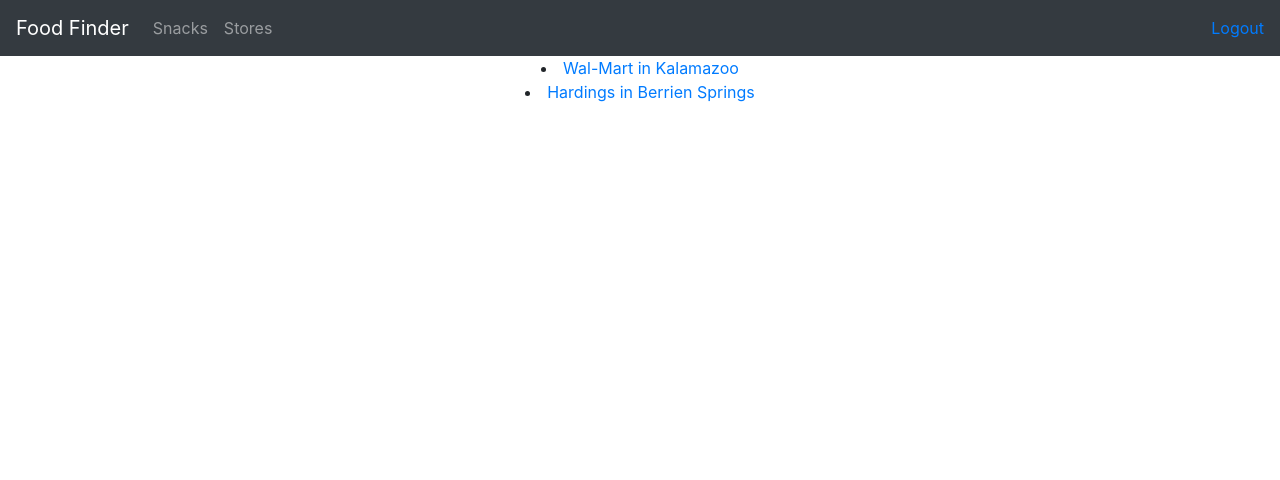
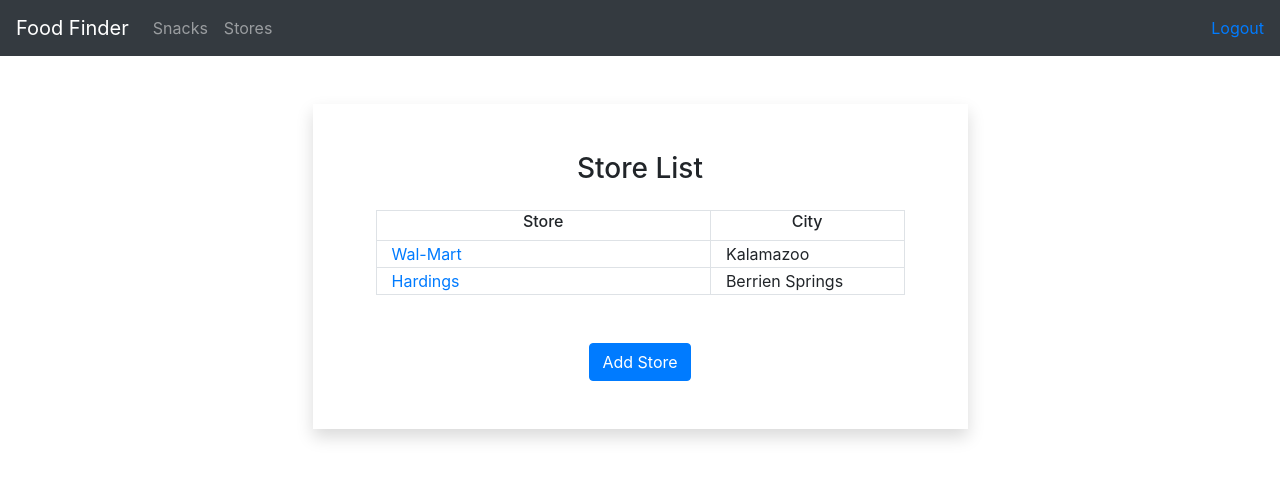
Before and after one commit to Sknapper4/foodFinder, a Django app: page /food/store_list/ in a window 1280 px wide. Shown: the top 480 px of the page. Run offline with Django 3.2, Linux system fonts and the light colour scheme; a user stored in the database is signed in; data comes from the database, SQL or seed files in the repository; both versions use the stored data as it was after the commit; some libraries are stand-ins or nearby versions; some web fonts are replaced.

Commit message:
cleaned up html

```diff
--- a/food/models.py
+++ b/food/models.py
@@ -7,7 +7,7 @@ class Store(models.Model):
     city = models.CharField(max_length=255)
 
     def __str__(self):
-        return f'%s in %s' % (self.name, self.city)
+        return f'%s' % self.name
 
 
 class Snack(models.Model):
--- a/food/templates/food/create_snack.html
+++ b/food/templates/food/create_snack.html
@@ -4,7 +4,7 @@
 {% block content %}
 
     <div class="row justify-content-center mt-5">
-        <div class="col-6">
+        <div class="col-lg-3 col-md-6 col-10 shadow p-2" style="margin-top: 6rem">
             {% if form %}
                 <form method="post">
                     {% csrf_token %}
--- a/food/templates/food/store_list.html
+++ b/food/templates/food/store_list.html
@@ -2,20 +2,27 @@
 
 {% block content %}
 
-    {% if user.is_authenticated %}
-
-    <div class="text-center">
-    {% if stores %}
-        {% for store in stores %}
-            <li><a href="{% url 'food:store_details' store.id %}">{{ store }}</a></li>
-        {% endfor %}
-    {% endif %}
+    <div class="row justify-content-center mt-5">
+        <div class="col-6 text-center shadow justify-content-center">
+        <div class="m-5">
+        <h3 class="mb-4">Store List</h3>
+            {% if stores %}
+                <table class="border mx-auto">
+                <tr class="border">
+                    <td class="border"><h6>Store</h6></td>
+                    <td class="border"><h6>City</h6></td>
+                </tr>
+                {% for store in stores %}
+                    <tr class="border text-left">
+                    <td class="border col-4"><a href="{% url 'food:store_details' store.id %}">{{ store }}</a></td>
+                    <td class="border col-2">{{ store.city }}</td>
+                    </tr>
+                {% endfor %}
+                </table>
+            {% endif %}
+        <button class="btn btn-md btn-primary mt-5 "><a class="text-white" href="{% url 'food:create_store' %}">Add Store</a></button>
+        </div>
+        </div>
     </div>
 
-    {% else %}
-        <div class="text-center">
-            <p>Please login to view stores!</p>
-            <a href="{% url 'login' %}">login</a>
-        </div>
-    {% endif %}
 {% endblock %}
```
Also changed, not shown: food/templates/food/snack_list.html (+10 -3 lines), food/templates/food/store_details.html (+21 -9 lines), db.sqlite3, food/migrations/0009_auto_20190410_1711.py (added), food/migrations/0010_auto_20190410_1712.py (added).
